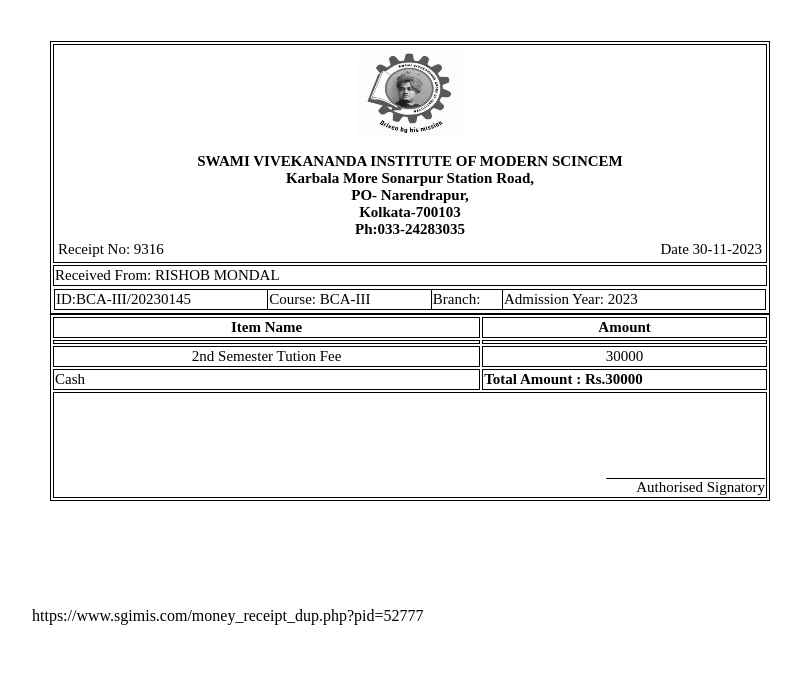
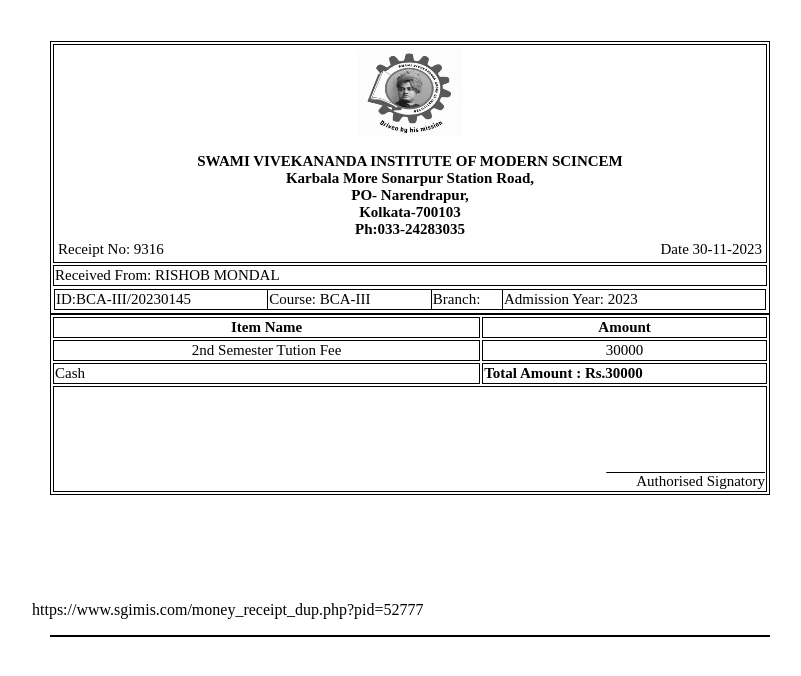
Before and after one commit to CBSC4/CBSC41, a plain HTML site: page index.html in a window 1280 px wide. Shown: the whole page, without its empty margins (53-854 px from the left). Drawn offline with Linux system fonts and the light colour scheme.

Commit message:
Update index.html

```diff
--- a/index.html
+++ b/index.html
@@ -68,10 +68,7 @@
 	<td colspan="2" align="center"><b>Amount</b></td>
   </tr>
 
-  <tr>
-    <td colspan="2" align="center"></td>
-	<td colspan="2" align="center"></td>
-  </tr>
+
   <tr>
     <td colspan="2" align="center">2nd Semester Tution Fee</td>
 	<td colspan="2" align="center">30000</td>
@@ -94,7 +91,7 @@
   </tr>
 
 </table>
-
+<table>
 </p>
 <br><br><br><br><br>
 <div style="text-align:left">&nbsp;&nbsp;&nbsp;&nbsp;&nbsp;&nbsp;&nbsp;&nbsp;&nbsp;&nbsp;&nbsp;&nbsp;&nbsp;&nbsp;&nbsp;&nbsp;&nbsp;&nbsp;https://www.sgimis.com/money_receipt_dup.php?pid=52777</div>
```
